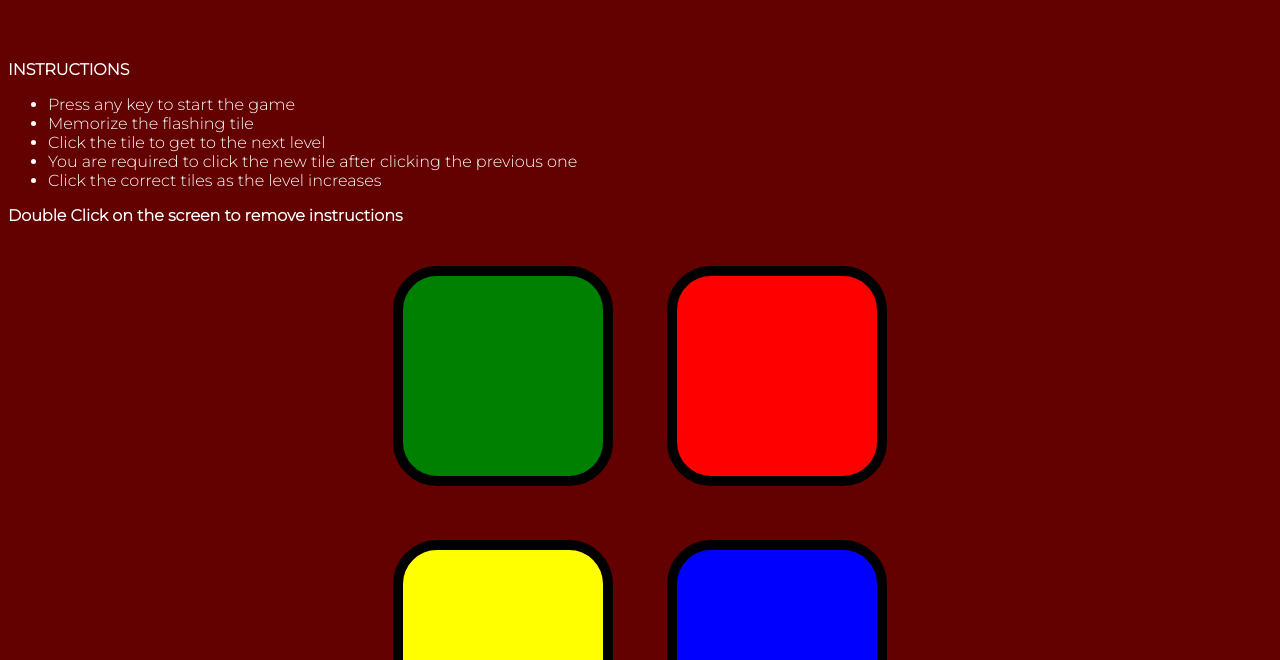
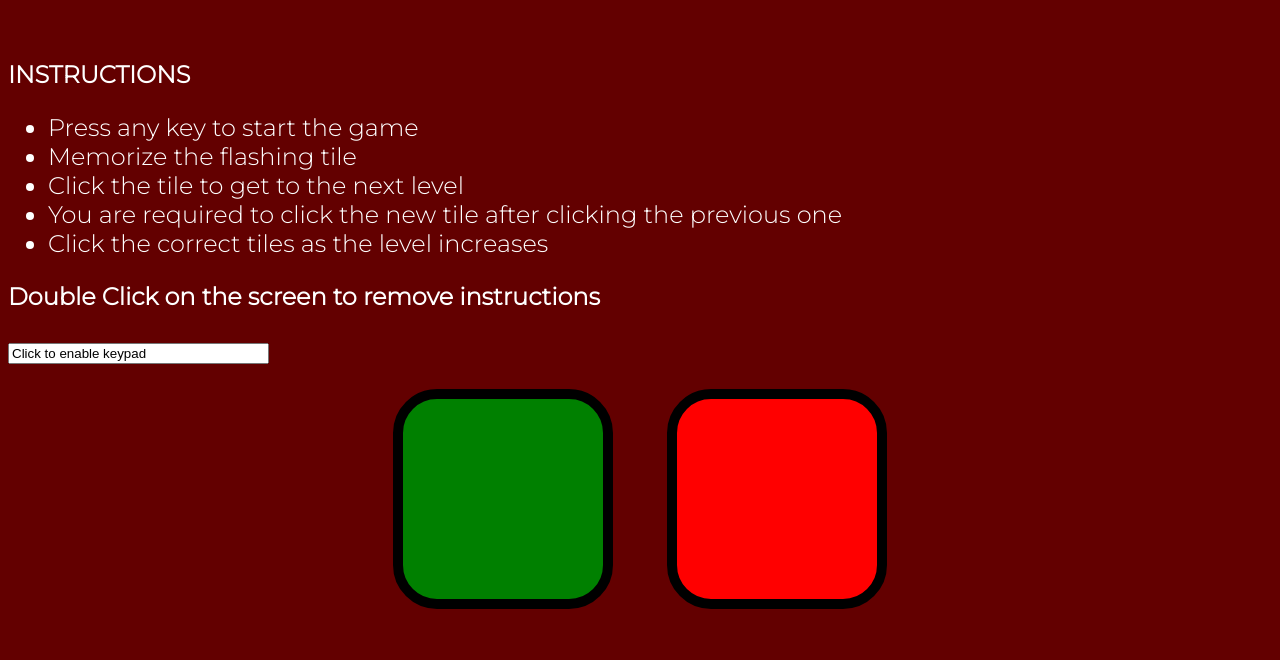
Before and after one commit to Involut6/Memory-Test, a plain HTML site: page index.html in a window 1280 px wide. Shown: the part 114-774 px from the top of the page. Drawn offline with nearby package versions, Linux system fonts and the light colour scheme.

Commit message:
Add files via upload

```diff
--- a/index.html
+++ b/index.html
@@ -21,6 +21,7 @@
       <li>Click the correct tiles as the level increases</li>
     </ul>
     <p><strong>Double Click on the screen to remove instructions</strong></p>
+    <input class = "input" value="Click to enable keypad">
   </div>
   <div class="container">
     <div class="row">
@@ -47,8 +48,6 @@
 
   </div>
 
-  <input class = "input" value="Click to enable keypad">
-
   <script src="https://ajax.googleapis.com/ajax/libs/jquery/3.6.0/jquery.min.js"></script>
   <script src="index.js" charset="utf-8"></script>
 
--- a/index.js
+++ b/index.js
@@ -85,6 +85,6 @@ function startOver() {
   started = false;
 }
 
-$(document).click(function() {
+$(document).dblclick(function() {
   $(".instructions").remove();
 })
--- a/styles.css
+++ b/styles.css
@@ -13,6 +13,7 @@ body {
 .instructions {
   text-align: left;
   color: white;
+  font-size: 1.5rem;
   font-family: 'Montserrat';
 }
 .container {
@@ -56,3 +57,7 @@ body {
   box-shadow: 0 0 20px white;
   background-color: grey;
 }
+
+.input {
+  width: 20%;
+}
```
